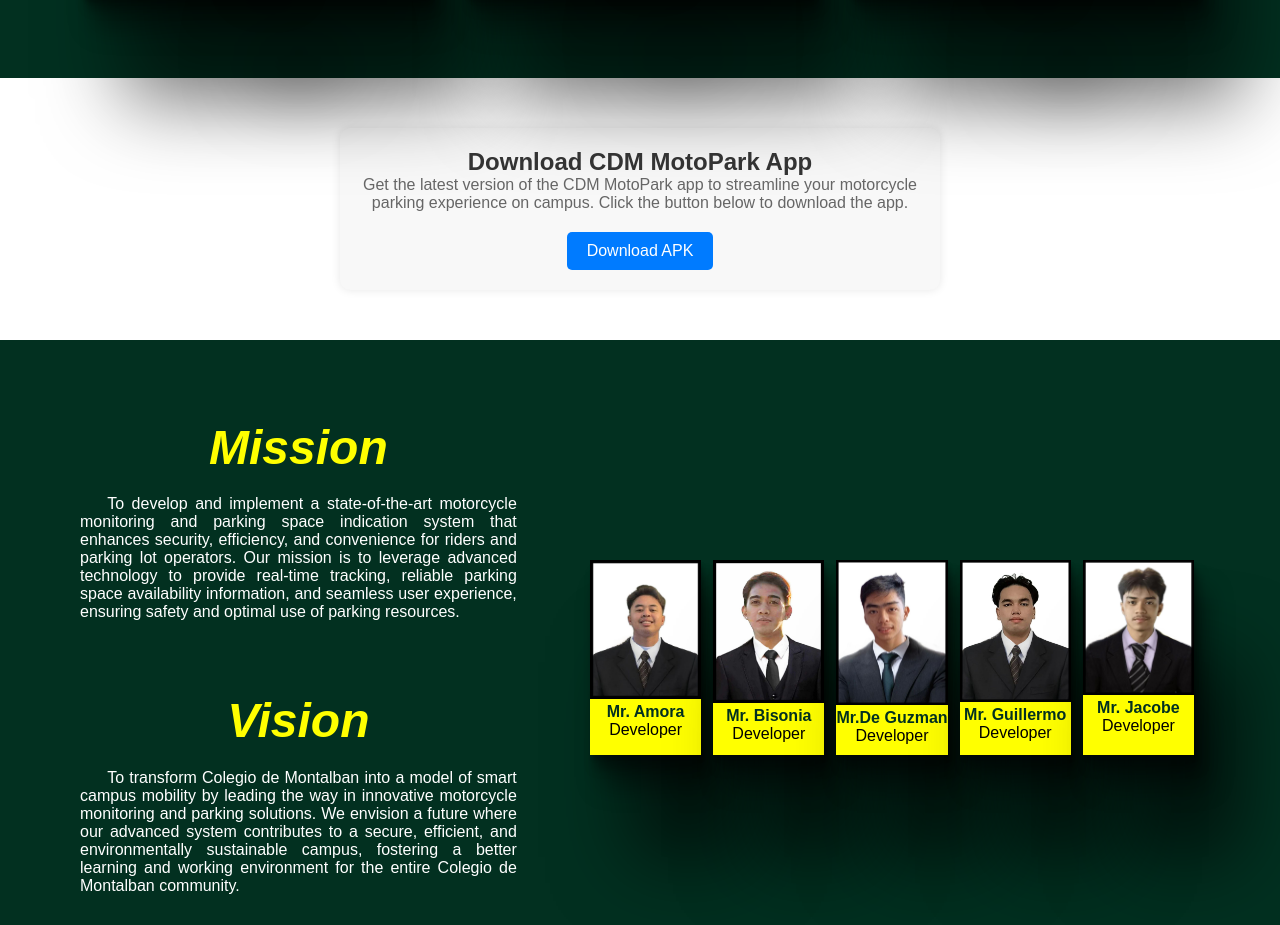
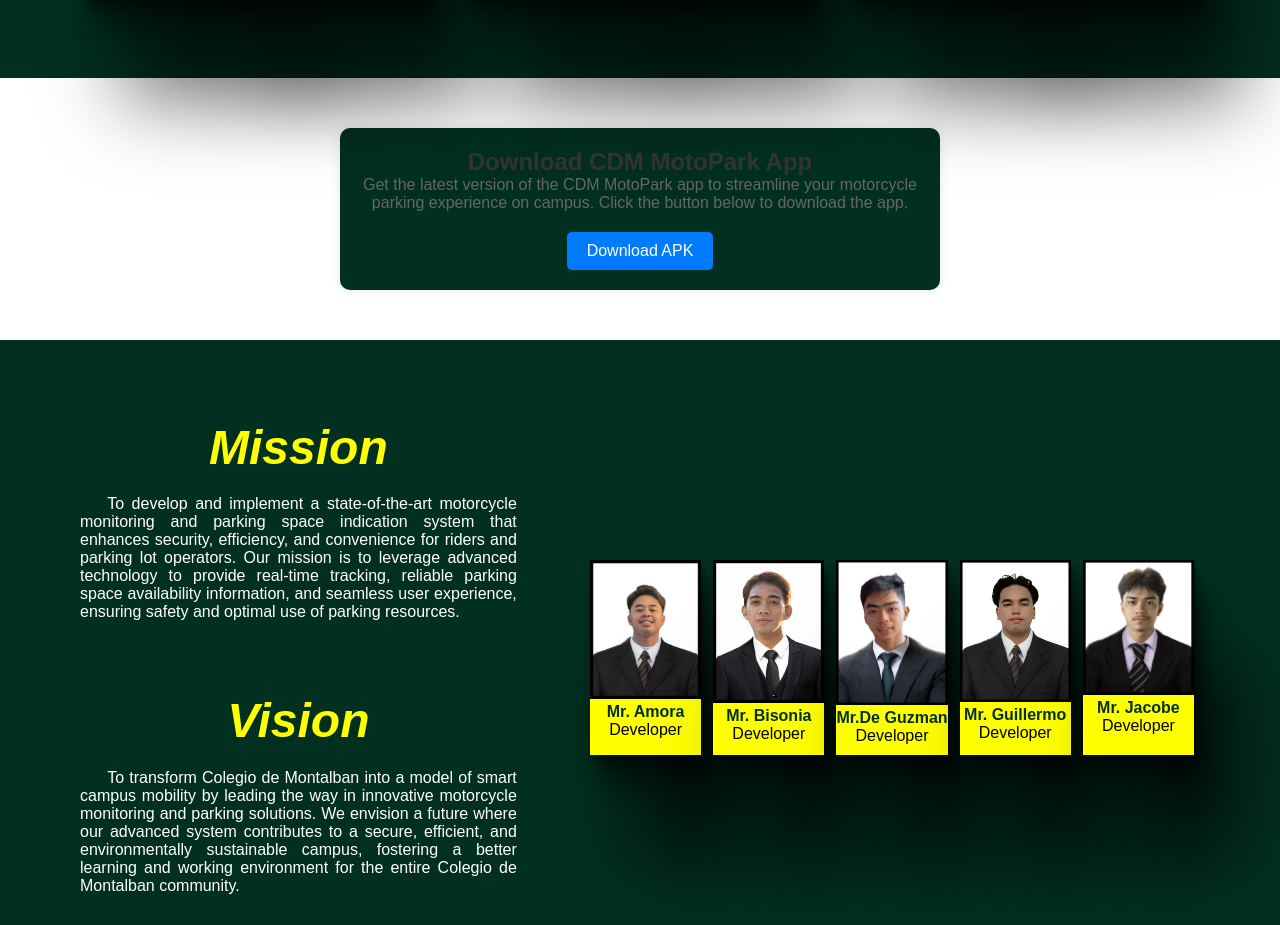
Before and after one commit to jaymart123/cdmmotoguard, a plain HTML site: page index.html in a window 1280 px wide. Shown: the part 2585-3510 px from the top of the page. Drawn offline with nearby package versions, Linux system fonts and the light colour scheme.

Commit message:
Update index.html

```diff
--- a/index.html
+++ b/index.html
@@ -127,7 +127,7 @@
      </div>
 
           <!----------------------------------------------------DOWNLOAD APK---------------------------------------------------->
-<div id="download" class="container download-container" data-aos="fade-up">
+<div id="download" style="background:#023020;" class="container download-container" data-aos="fade-up">
     <h2>Download CDM MotoPark App</h2>
     <p>Get the latest version of the CDM MotoPark app to streamline your motorcycle parking experience on campus. Click the button below to download the app.</p>
     <a href="cdm_motopark-com.example.cdm_motopark-1.0-1.apk" download class="btn download-btn">Download APK</a>
```
